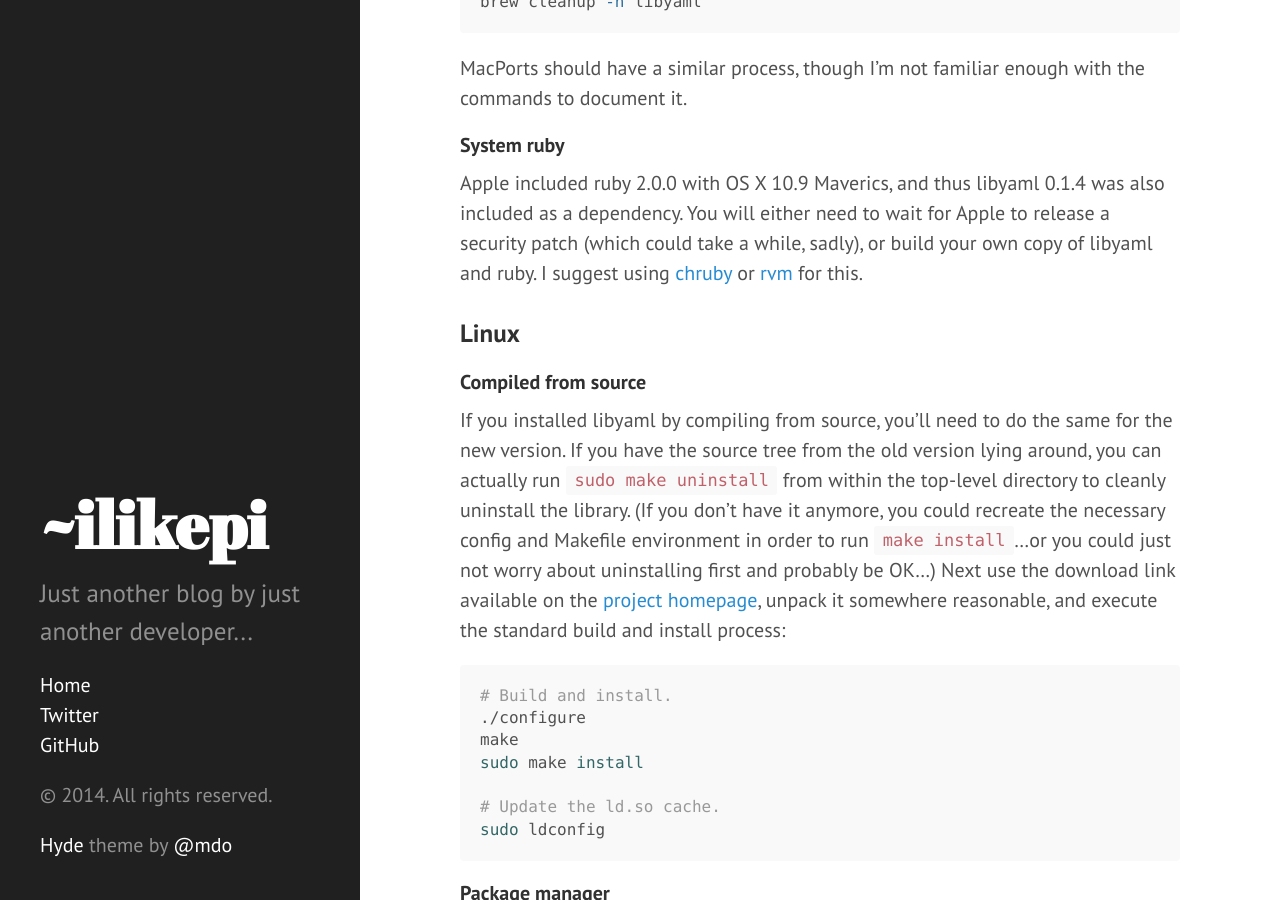
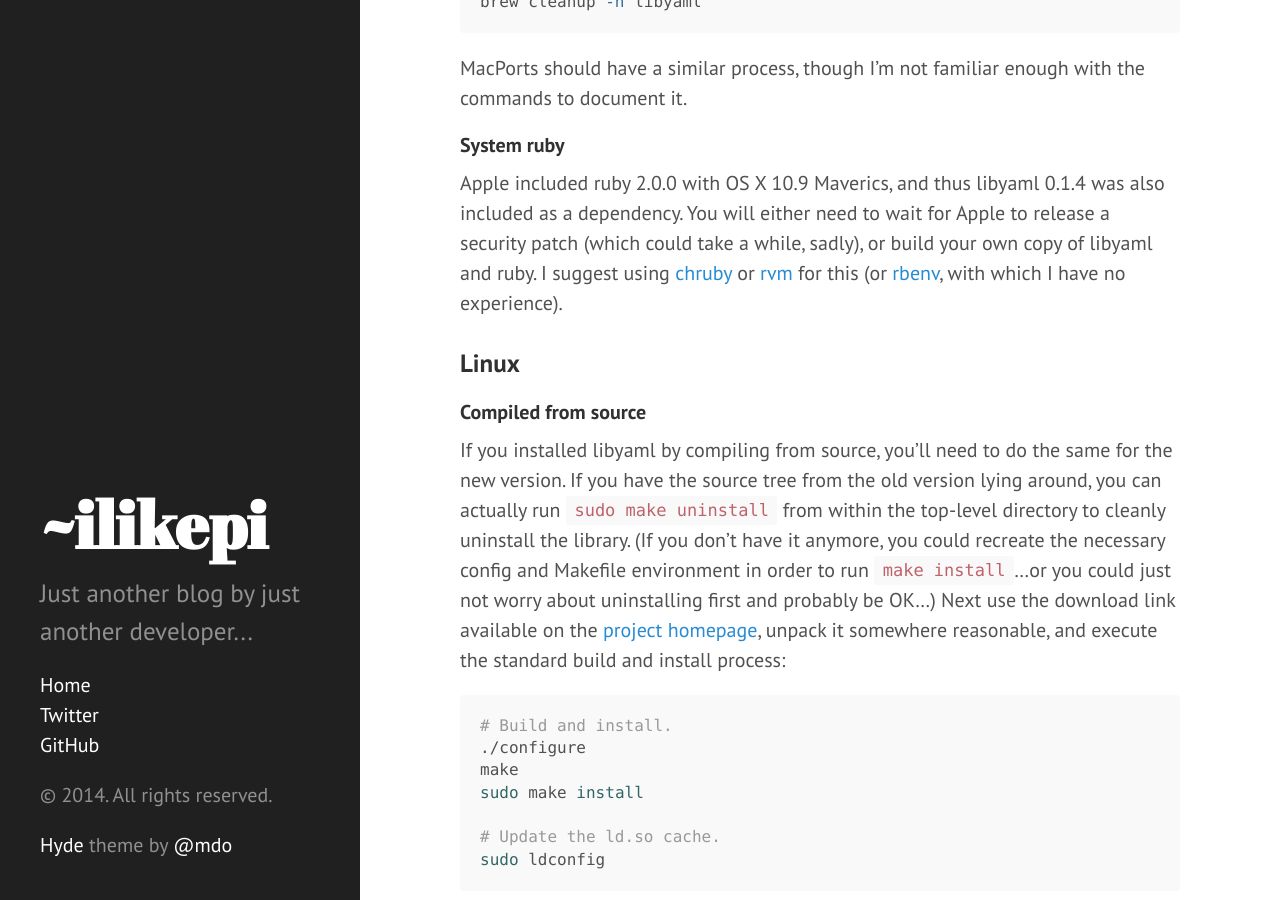
Before and after one commit to ilikepi/ilikepi.github.io, a Jekyll site: the page built from _posts/2014-02-04-cve-2013-6393-libyaml.md, in a window 1280 px wide and 900 px high, scrolled down 1675 px. Built offline with Jekyll 4.4.1, drawn with Linux system fonts in a browser that asks for light colours; Markdown is read by kramdown in place of the engine named in the settings.

Commit message:
Add link to rbenv

```diff
--- a/_posts/2014-02-04-cve-2013-6393-libyaml.md
+++ b/_posts/2014-02-04-cve-2013-6393-libyaml.md
@@ -72,7 +72,8 @@ the commands to document it.
 Apple included ruby 2.0.0 with OS X 10.9 Maverics, and thus libyaml 0.1.4 was
 also included as a dependency.  You will either need to wait for Apple to
 release a security patch (which could take a while, sadly), or build your own
-copy of libyaml and ruby.  I suggest using [chruby][] or [rvm][] for this.
+copy of libyaml and ruby.  I suggest using [chruby][] or [rvm][] for this (or
+[rbenv][], with which I have no experience).
 
 ### Linux
 
@@ -153,3 +154,4 @@ pick up the new version of the libyaml library.
 [sferik_tweet]: https://twitter.com/sferik/status/430687492300623872
 [chruby]: https://github.com/postmodern/chruby/
 [rvm]: http://rvm.io
+[rbenv]: https://github.com/sstephenson/rbenv/
```
